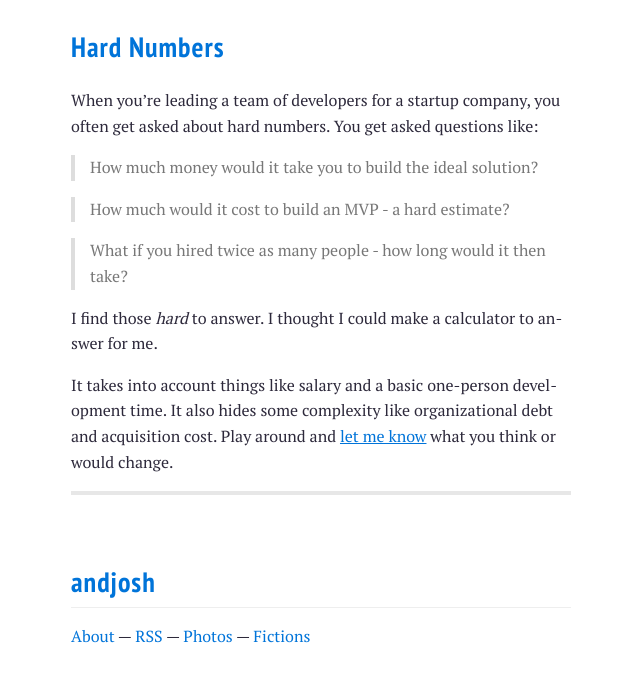
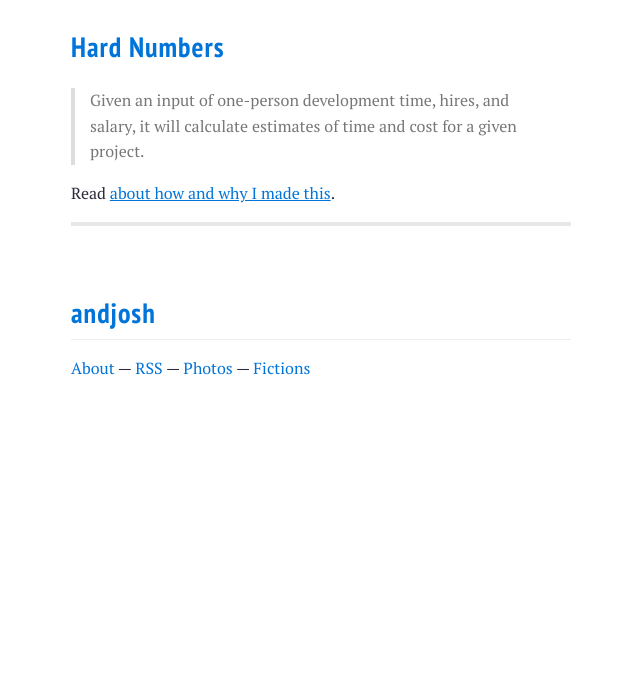
Before and after one commit to joshbeckman/andjosh.github.io, a Jekyll site: the page built from hard-numbers.md, in a window 1280 px wide. Shown: the top 682 px of the page, without its empty margins (319-959 px from the left). Built offline with Jekyll 4.4.1, drawn with Linux system fonts in a browser that asks for light colours; Markdown is read by kramdown in place of the engine named in the settings; a script that is not in the unit is left out.

Commit message:
hard numbers post

```diff
--- a/hard-numbers.md
+++ b/hard-numbers.md
@@ -3,22 +3,10 @@ layout: page
 title: Hard Numbers
 permalink: /hard-numbers/
 ---
-When you're leading a team of developers for a startup company, you often get
-asked about hard numbers. You get asked questions like:
+> Given an input of one-person development time, hires, and salary, it will calculate
+estimates of time and cost for a given project.
 
-> How much money would it take you to build the ideal solution?
-
-> How much would it cost to build an MVP - a hard estimate?
-
-> What if you hired twice as many people - how long would it then take?
-
-I find those _hard_ to answer. I thought I could make a calculator to answer for
-me.
-
-It takes into account things like salary and a basic one-person development
-time. It also hides some complexity like organizational debt and acquisition
-cost. Play around and [let me know](mailto:email@andjosh.com) what you think or
-would change.
+Read [about how and why I made this](/2015-06-08-Hard-Numbers-Calculator).
 
 ---
 
```
Also changed, not shown: _posts/2015-06-08-Hard-Numbers-Calculator.md (added, +20 -0 lines).
